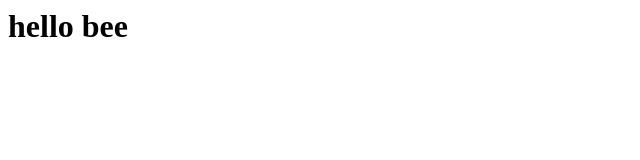
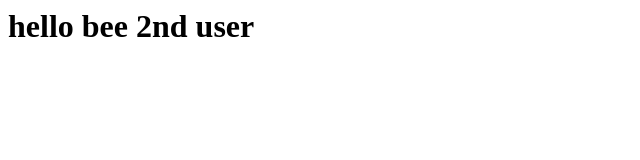
Before and after one commit to Umarbashirdigital/test, a plain HTML site: page index.html in a window 1280 px wide. Shown: the whole page, without its empty margins (0-640 px from the left). Drawn offline with Linux system fonts and the light colour scheme.

Commit message:
Update index.html

```diff
--- a/index.html
+++ b/index.html
@@ -4,6 +4,6 @@
     </head>
   </body>
 
-<h1>hello bee</h1>
+<h1>hello bee 2nd user</h1>
 </body>
 </html>
```
